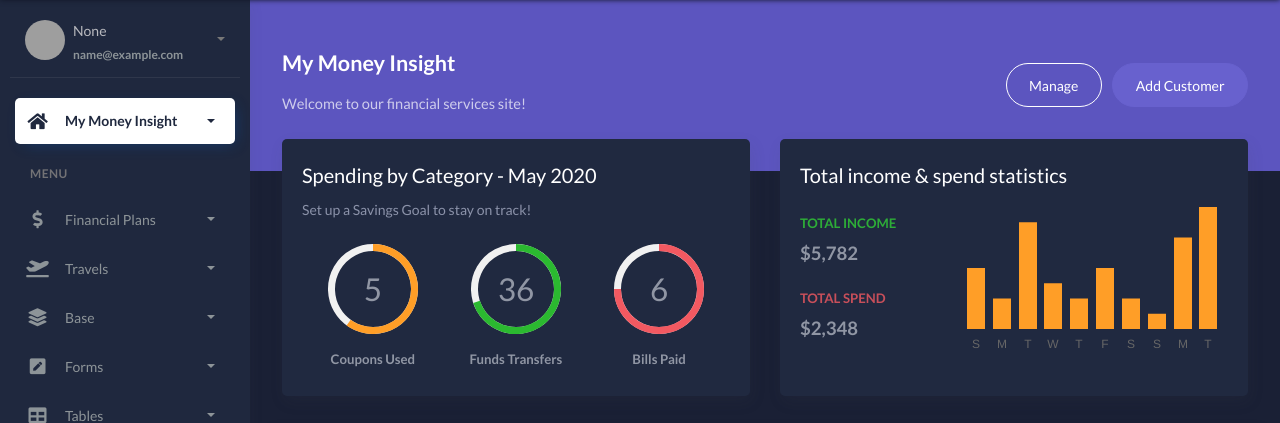
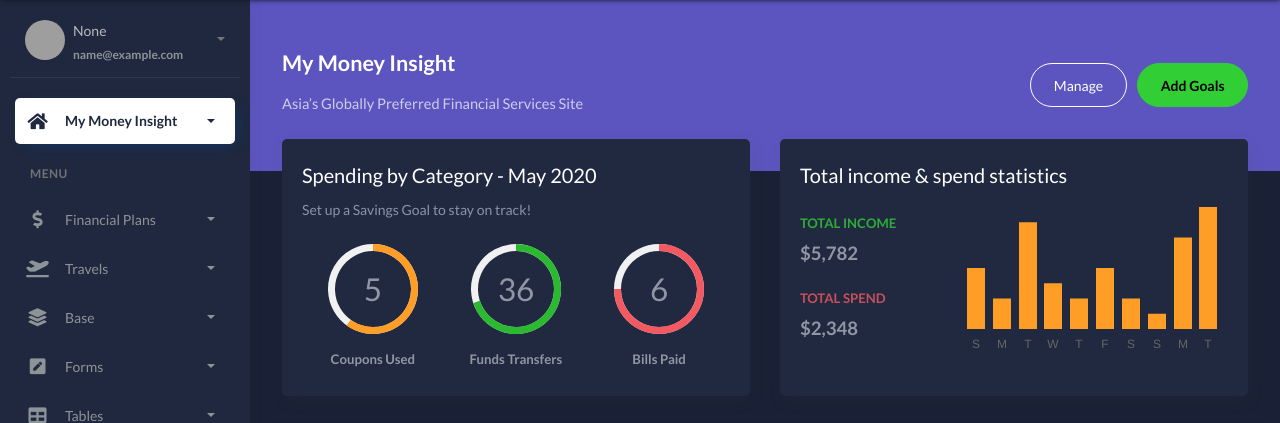
Before and after one commit to Melvynkoh94/ArtEngeering_RazerHackathon, a Flask app: page / in a window 1280 px wide. Shown: the part 62-485 px from the top of the page. Run offline with Flask 2, Linux system fonts and the light colour scheme; the visitor is signed in with stand-in values (Sample User, id 1); data comes from the database, SQL or seed files in the repository; parts of the project's set-up code (start-up, migrations or seed data) failed here and were passed over; some libraries are stand-ins or nearby versions; grey boxes are pictures that could not be loaded.

Commit message:
added screenshot

```diff
--- a/RazerBank_Flask/app/templates/pages/index.html
+++ b/RazerBank_Flask/app/templates/pages/index.html
@@ -11,12 +11,17 @@ title %} {% block stylesheets %} {% endblock stylesheets %} {% block content %}
           My Money Insight
         </h2>
         <h5 class="text-white op-7 mb-2">
-          Welcome to our financial services site!
+          Asia’s Globally Preferred Financial Services Site
         </h5>
       </div>
       <div class="ml-md-auto py-2 py-md-0">
         <a href="#" class="btn btn-white btn-border btn-round mr-2">Manage</a>
-        <a href="#" class="btn btn-secondary btn-round">Add Customer</a>
+        <a
+          href="#"
+          class="btn btn-success btn-round"
+          style="color: black; font-weight: 600;"
+          >Add Goals</a
+        >
       </div>
     </div>
   </div>
```
Also changed, not shown: README.md, screenshot.JPG (added).
